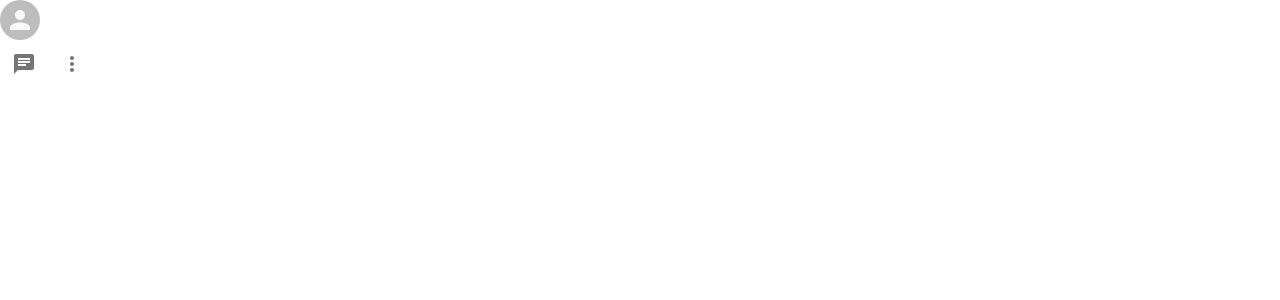
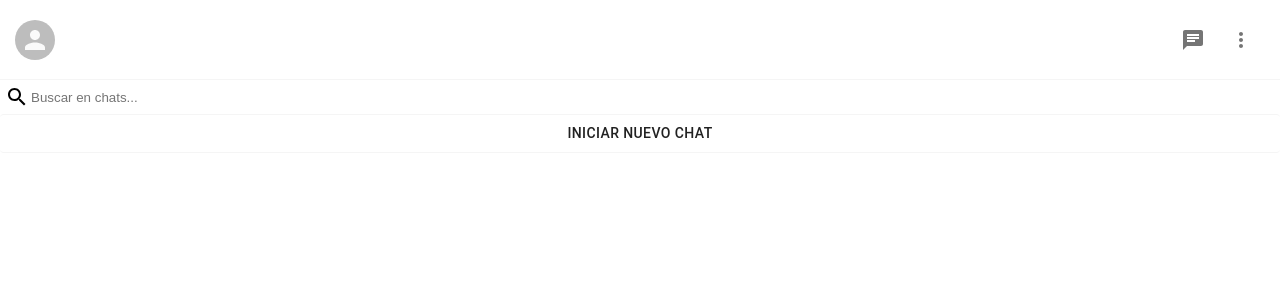
Before and after one commit to aldoecheverrria/whatsapp-2, a Next.js app: page /components/Sidebar in a window 1280 px wide. Shown: the top 300 px of the page. Built offline with nearby package versions, Linux system fonts and the light colour scheme.

Commit message:
skip for now Firebase

```diff
--- a/pages/components/Sidebar.js
+++ b/pages/components/Sidebar.js
@@ -1,7 +1,8 @@
 import styled from "styled-components";
-import { Avatar, IconButton } from '@material-ui/core';
+import { Avatar, IconButton, Button } from '@material-ui/core';
 import ChatIcon from '@material-ui/icons/Chat';
 import MoreVertIcon from '@material-ui/icons/MoreVert';
+import SearchIcon from '@material-ui/icons/Search';
 
 
 function Sidebar() {
@@ -19,6 +20,12 @@ function Sidebar() {
 
             </IconsContainer>
             </Header>
+            <Search>
+                <SearchIcon/>
+                <SearchInput placeholder="Buscar en chats..."/>
+            </Search>
+
+            <SidebarButton>Iniciar nuevo Chat</SidebarButton>
         </Container>
     )
 }
@@ -27,11 +34,46 @@ export default Sidebar;
 
 const IconsContainer = styled.div``;
 
+const Search = styled.div`
+    display: flex;
+    align-items: center;
+    padding: 5px;
+    border-radius: 2px;
+`;
+
+const SidebarButton = styled(Button)`
+    width: 100%;
+    &&& {
+        border-top: 1px solid whitesmoke;
+    border-bottom: 1px solid whitesmoke;
+    }
+
+`;
+
+const SearchInput = styled.input`
+    outline-width: 0;
+    border: none;
+    flex: 1;
+`;
+
 const Container = styled.div``;
 
-const Header = styled.div``;
+const Header = styled.div`
+    display: flex;
+    position: sticky;
+    top: sticky;
+    background-color: white;
+    z-index: 1;
+    justify-content: space-between;
+    align-items: center;
+    padding: 15px;
+    height: 80px;
+    border-bottom: 1px solid whitesmoke;
+`;
 
 const UserAvatar = styled(Avatar)`
-
-
+    cursor: pointer;
+    :hover {
+        opacity: 0.8;
+    }
 `;
```
